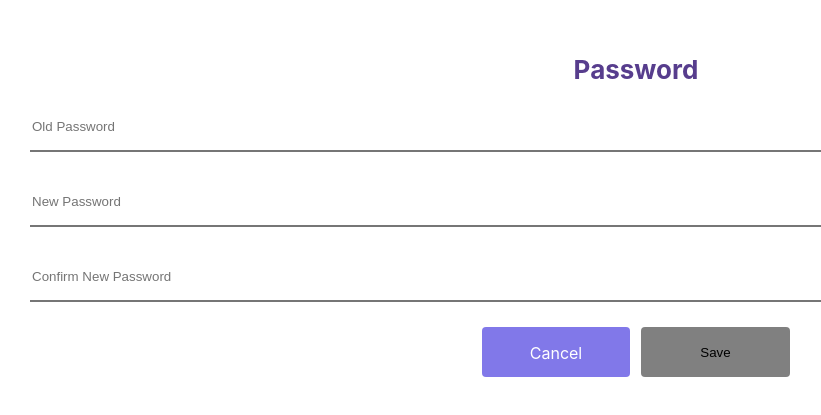
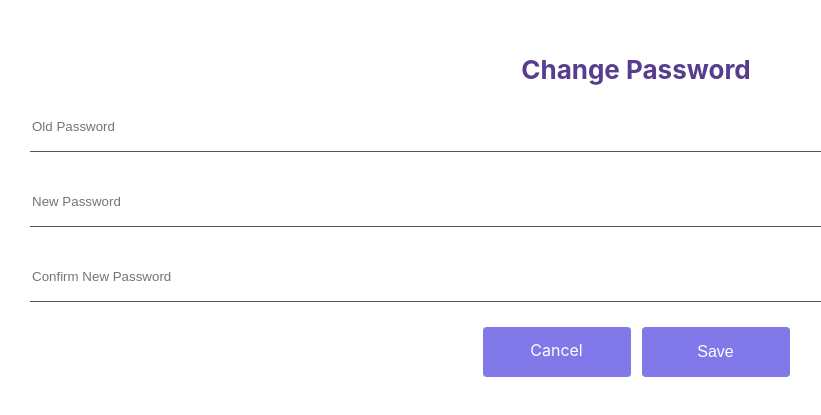
Before and after one commit to Glow-Carrots-App/glow-web, a Next.js app: page /settings/password in a window 1280 px wide. Shown: the part 193-608 px from the top of the page, without its empty margins (4-825 px from the left). Built offline with nearby package versions, Linux system fonts and the light colour scheme; no server answers.

Commit message:
change password heading

```diff
--- a/components/ChangePasswordForm/index.js
+++ b/components/ChangePasswordForm/index.js
@@ -6,27 +6,27 @@ const ChangePasswordForm = () => {
   return (
     <form className={styles.container} action="/settings" mode="post">
       <input
-        className={styles.signInFields}
+        className={styles.passwordFields}
         type="password"
         name="oldPassword"
         placeholder="Old Password"
       />
       <input
-        className={styles.signInFields}
+        className={styles.passwordFields}
         type="password"
         name="newPassword"
         placeholder="New Password"
       />
       <input
-        className={styles.signInFields}
+        className={styles.passwordFields}
         type="password"
         name="confirmNewPassword"
         placeholder="Confirm New Password"
       />
-      <div className={styles.signInButtonPair}>
+      <div className={styles.passwordButtonPair}>
         <SmallLinkedButton href="/settings">Cancel</SmallLinkedButton>
         <input
-          className={styles.signInButtons}
+          className={styles.passwordButton}
           type="submit"
           name="savePassword"
           value="Save"
--- a/components/ChangePasswordForm/styles.module.css
+++ b/components/ChangePasswordForm/styles.module.css
@@ -7,21 +7,24 @@
   gap: 25px;
 }
 
-.signInFields {
+.passwordFields {
   height: 50px;
-  border-width: 0 0 2px;
+  border-width: 0 0 1px;
+  border-color: black;
 }
 
-.signInButtonPair {
+.passwordButtonPair {
   display: flex;
   justify-content: center;
   gap: 11px;
 }
 
-.signInButtons {
-  background-color: grey;
+.passwordButton {
+  background-color: #8178e9;
+  color: white;
   height: 50px;
-  width: 149px;
+  width: 148px;
   border-radius: 4px;
   border: none;
+  font-size: medium;
 }
--- a/components/SmallLinkedButton/styles.module.css
+++ b/components/SmallLinkedButton/styles.module.css
@@ -1,7 +1,6 @@
 .smallButton {
-  line-height: 50px;
+  line-height: 45px;
   display: inline-block;
-  text-align: center;
   padding: 1px 6px;
   background-color: grey;
   height: 50px;
--- a/pages/settings/password/index.js
+++ b/pages/settings/password/index.js
@@ -5,7 +5,7 @@ import styles from "./styles.module.css";
 const PasswordPage = () => {
   return (
     <div className={styles.container}>
-      <Heading1>Password</Heading1>
+      <Heading1>Change Password</Heading1>
       <ChangePasswordForm></ChangePasswordForm>
     </div>
   );
```
